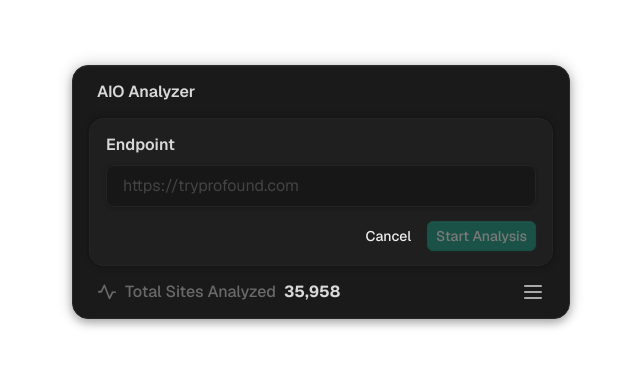
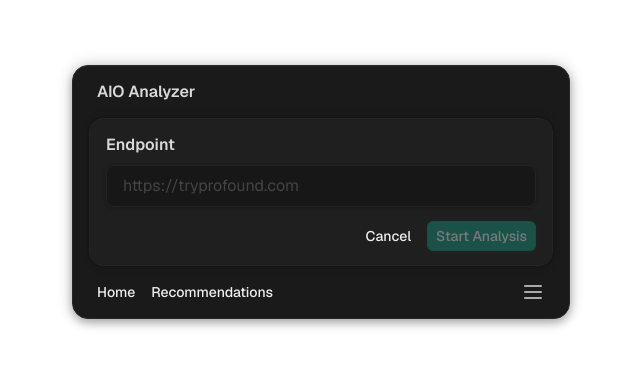
Before and after one commit to deeepsig/aio-tool, a Next.js app: page / in a window 1280 px wide. Shown: the part 208-574 px from the top of the page, without its empty margins (319-959 px from the left). Built offline with nearby package versions, Linux system fonts and the light colour scheme.

Commit message:
Added new nav-button component

```diff
--- /dev/null
+++ b/src/components/navbar/nav-buttons.tsx
@@ -0,0 +1,33 @@
+import React from 'react';
+
+interface NavButtonsProps {
+  className?: string;
+}
+
+interface NavButtonProps {
+  children: React.ReactNode;
+  onClick?: () => void;
+  disabled?: boolean;
+}
+
+function NavButton({ children, onClick, disabled = false }: NavButtonProps) {
+  return (
+    <button
+      onClick={onClick}
+      disabled={disabled}
+      className="cursor-pointer hover:opacity-80 transition-all duration-150 hover:bg-white/5 rounded hover:px-2 hover:py-1 hover:-mx-1 hover:-my-1 text-sm font-medium text-[#ededed] disabled:opacity-50 disabled:cursor-not-allowed"
+      type="button"
+    >
+      {children}
+    </button>
+  );
+}
+
+export default function NavButtons({ className = '' }: NavButtonsProps) {
+  return (
+    <div className={`flex gap-4 ${className}`}>
+      <NavButton>Home</NavButton>
+      <NavButton>Recommendations</NavButton>
+    </div>
+  );
+}
--- a/src/components/navbar/navbar.tsx
+++ b/src/components/navbar/navbar.tsx
@@ -1,25 +1,18 @@
 import React from 'react';
-import ViewCount from './viewcount';
+import NavButtons from './nav-buttons';
 import MenuButton from '../ui/buttons/button-menu';
 
 interface NavbarProps {
-  text?: string;
-  count?: number;
   onMenuClick?: () => void;
   className?: string;
 }
 
-export default function Navbar({
-  text,
-  count,
-  onMenuClick,
-  className = '',
-}: NavbarProps) {
+export default function Navbar({ onMenuClick, className = '' }: NavbarProps) {
   return (
     <div
       className={`flex items-center justify-between w-full px-2 ${className}`}
     >
-      <ViewCount text={text} count={count} />
+      <NavButtons />
       <MenuButton onClick={onMenuClick} />
     </div>
   );
--- a/src/components/ui/buttons/button-menu.tsx
+++ b/src/components/ui/buttons/button-menu.tsx
@@ -20,7 +20,7 @@ export default function MenuButton({
     <button
       onClick={onClick}
       disabled={disabled}
-      className={`cursor-pointer hover:opacity-80 transition-all duration-50 hover:bg-white/5 rounded hover:p-1 hover:-m-1 group ${className}`}
+      className={`cursor-pointer hover:opacity-80 transition-all duration-150 hover:bg-white/5 rounded hover:p-1 hover:-m-1 group ${className}`}
       type="button"
     >
       <IconMenu
```
